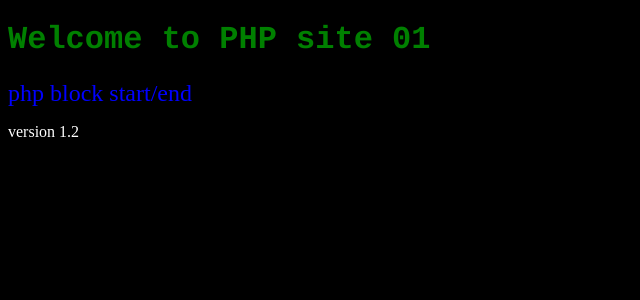
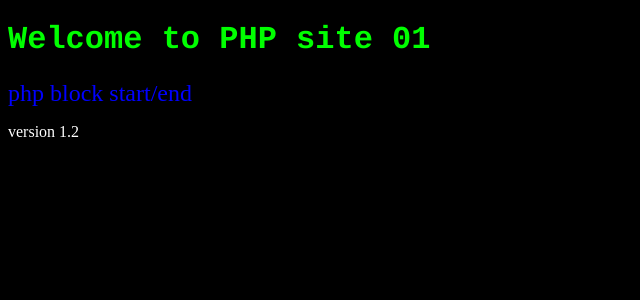
Before and after one commit to de8899/php01_prod, a PHP site: page / in a window 1280 px wide. Shown: the top 300 px of the page, without its empty margins (0-640 px from the left). Run offline with PHP 8.4, Linux system fonts and the light colour scheme.

Commit message:
updated prod to version 1.2 and css

```diff
--- a/styles_v1.0.css
+++ b/styles_v1.0.css
@@ -3,7 +3,7 @@ body {
   }
 
   h1 {
-    color: green;
+    color: #00ff00;
     margin-left: 0px;
   }
 
```
